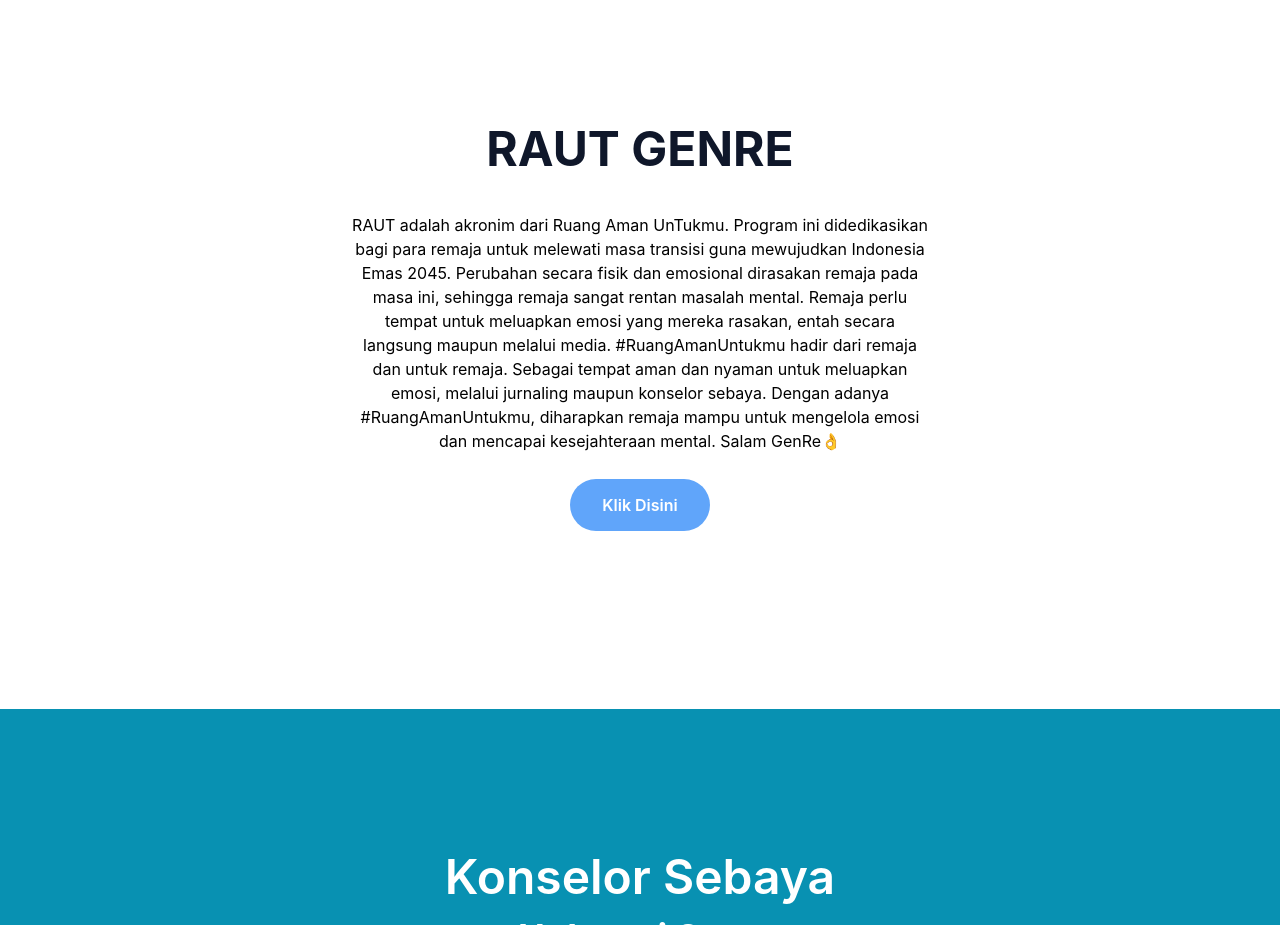
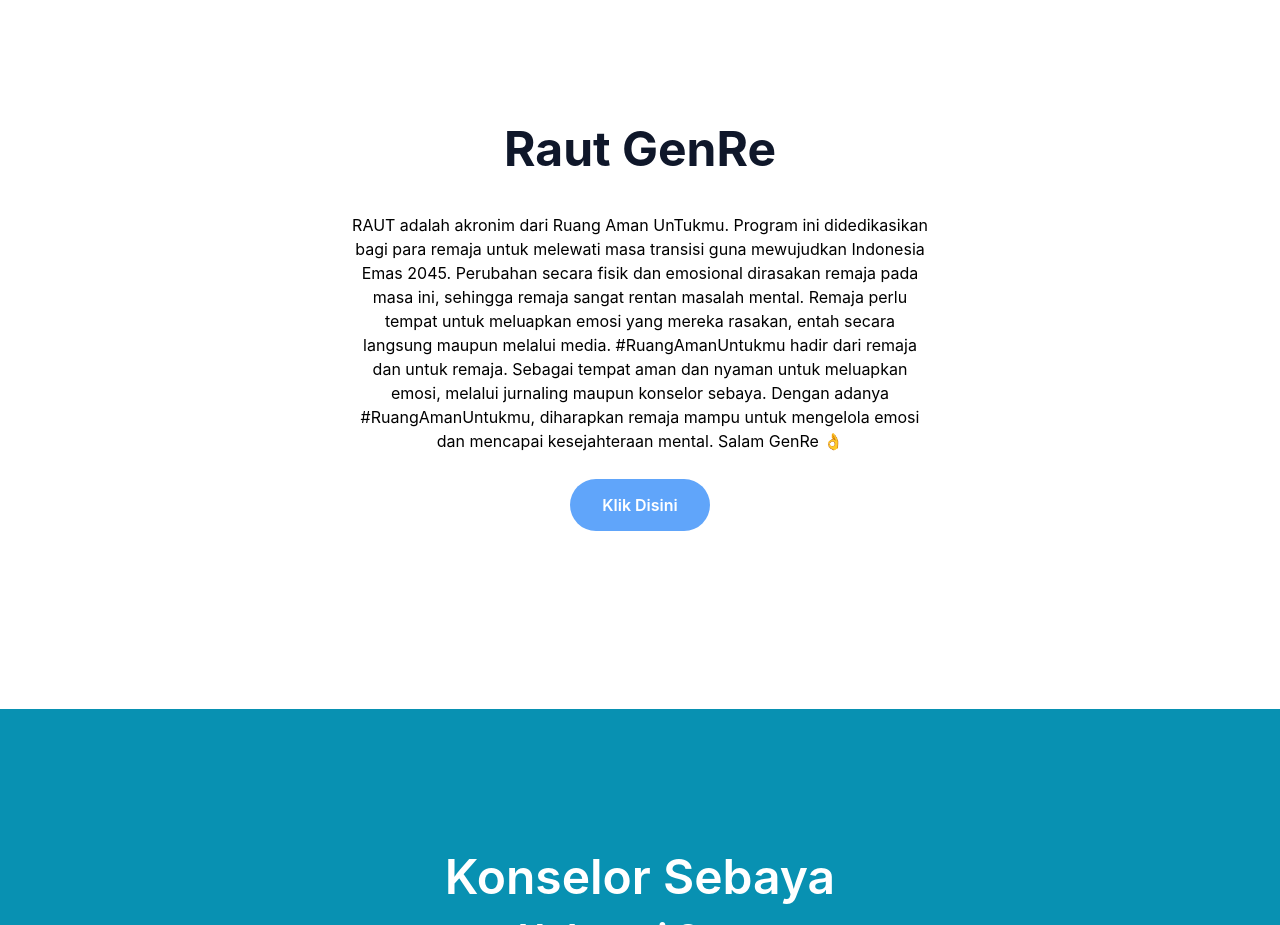
Before and after one commit to joanvino/SylvesterPorftolio, a website: page index.html in a window 1280 px wide. Shown: the part 1400-2325 px from the top of the page. Drawn offline with Linux system fonts and the light colour scheme.

Commit message:
update2 lagi

```diff
--- a/index.html
+++ b/index.html
@@ -92,7 +92,7 @@
       <div class="container">
         <div class="w-full px-4">
           <div class="mx-auto mb-16 max-w-xl text-center">
-            <h2 class="mb-4 text-3xl font-bold text-dark dark:text-white sm:text-4xl lg:text-5xl mb-12">RAUT GENRE</h2>
+            <h2 class="mb-4 text-3xl font-bold text-dark dark:text-white sm:text-4xl lg:text-5xl mb-12">Raut GenRe</h2>
             <p class="font-medium text-secondary mt-10">
               <p class="mb-10">RAUT adalah akronim dari Ruang Aman UnTukmu. Program ini didedikasikan bagi para remaja untuk melewati masa transisi guna mewujudkan Indonesia Emas 2045.
 
@@ -102,7 +102,7 @@
 
                 Dengan adanya #RuangAmanUntukmu, diharapkan remaja mampu untuk mengelola emosi dan mencapai kesejahteraan mental.
 
-                Salam GenRe👌</p>
+                Salam GenRe 👌</p>
               <a href="https://drive.google.com/drive/folders/1ucTiLxMW_x1MEU4nseJ-M5DpySEo_lfp" target="_blank" class="rounded-full bg-wow py-4 px-8 text-base font-semibold text-white transition duration-300 ease-in-out hover:opacity-80 hover:shadow-lg">Klik Disini</a>
             </p>
           </div>
```
